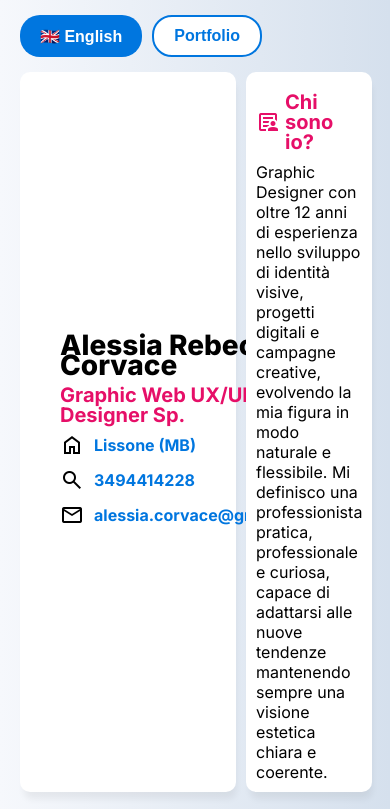
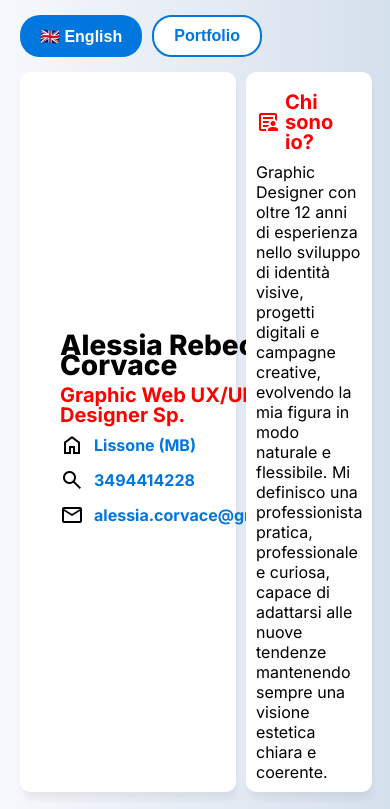
Before and after one commit to Albablue/curriculumvitaeale2026, a plain HTML site: page index.html in a window 390 px wide. Shown: the top 809 px of the page. Drawn offline with nearby package versions, Linux system fonts and the light colour scheme.

Commit message:
Aggiornamento mediaquery

```diff
--- a/style.css
+++ b/style.css
@@ -264,7 +264,7 @@ a:hover {
 
 @media (max-width: 600px) {
   .maintitle {
-    color: #e60f68 !important;
+    color: red !important;
   }
 }
 
```
